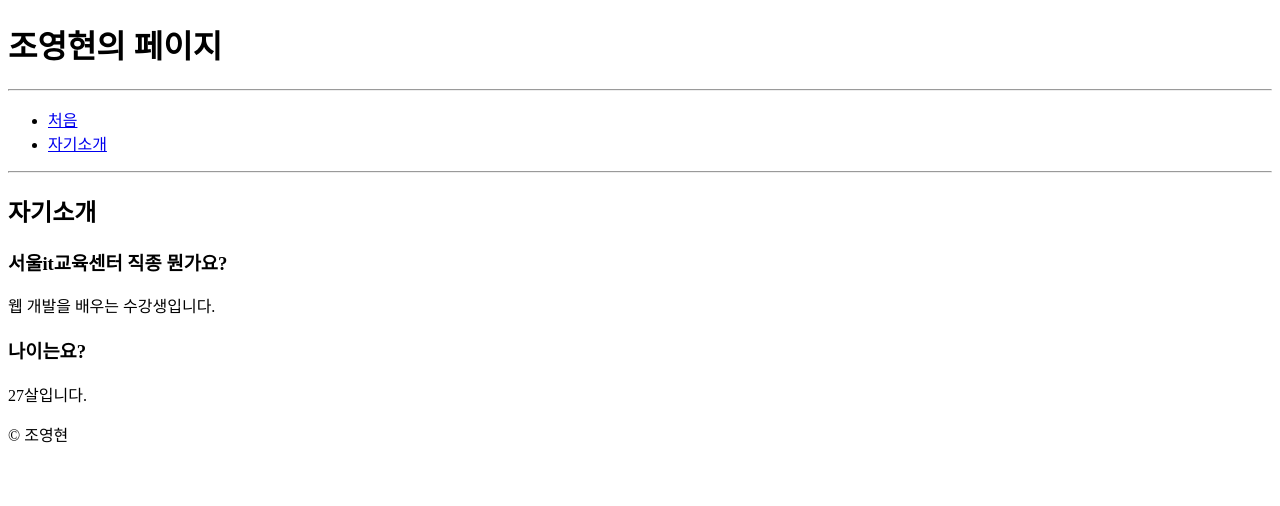
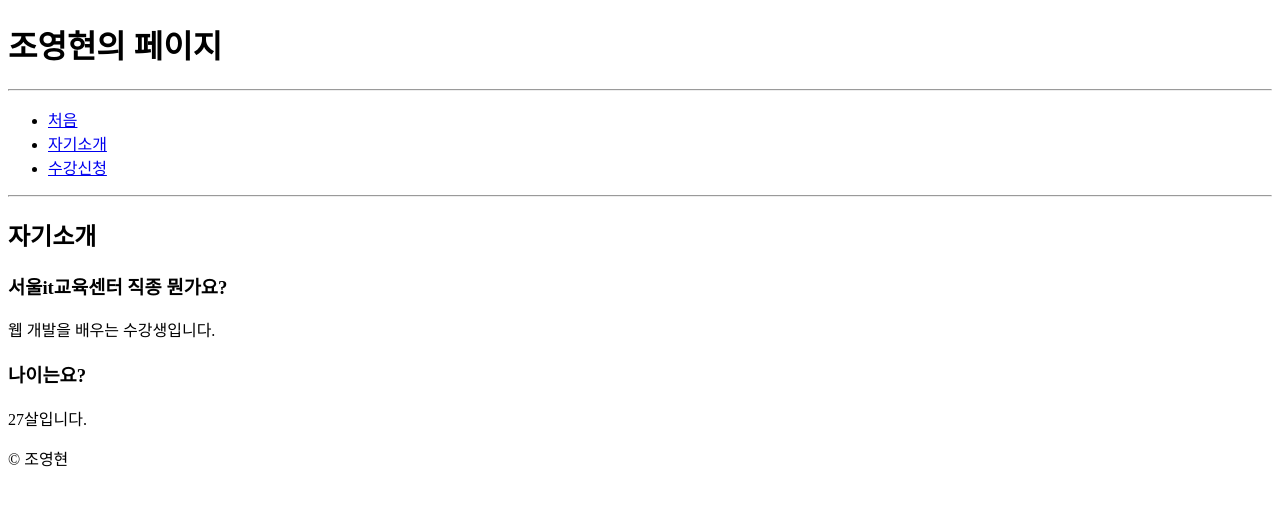
Before and after one commit to yhjo1004g/my-site, a plain HTML site: page about.html in a window 1280 px wide. Drawn offline with Linux system fonts and the light colour scheme.

Commit message:
have a nice day

```diff
--- a/about.html
+++ b/about.html
@@ -13,6 +13,7 @@
       <ul>
         <li><a href="index.html">처음</a></li>
         <li><a href="about.html">자기소개</a></li>
+        <li><a href="courses.html">수강신청</a></li>
       </ul>
     </nav>
   </header>
```
